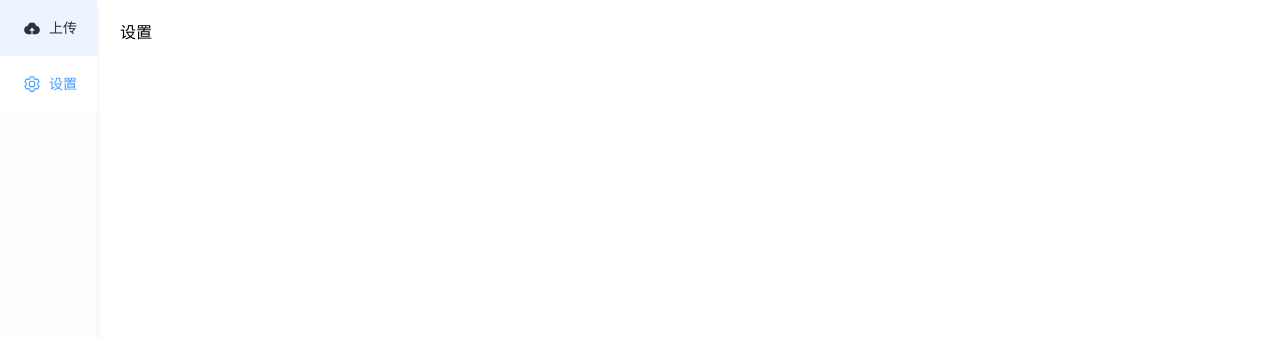
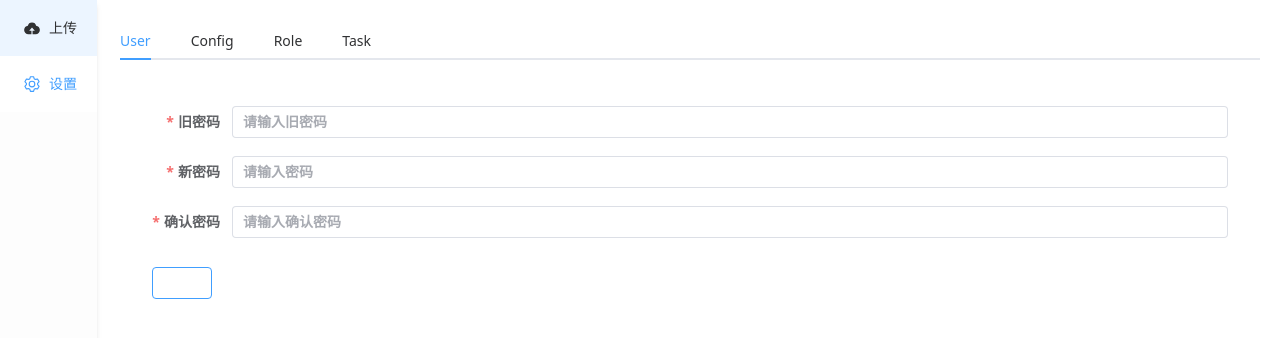
Before and after one commit to fadeawaylove/easy-picture, a Vue app: page /#/ in a window 1280 px wide. Both pictures are taken after a click on the item "设置". Shown: the top 338 px of the page. Built offline with nearby package versions, Linux system fonts and the light colour scheme.

Commit message:
feat:gitlab设置 01

```diff
--- a/electron/main/index.ts
+++ b/electron/main/index.ts
@@ -42,9 +42,10 @@ const indexHtml = join(process.env.DIST, 'index.html')
 
 async function createWindow() {
   win = new BrowserWindow({
-    title: 'Main window',
+    title: 'Easy Picture',
+    width: 800,
+    height: 600,
     icon: join(process.env.PUBLIC, 'favicon.ico'),
-    autoHideMenuBar: true,
     webPreferences: {
       preload,
       // Warning: Enable nodeIntegration and disable contextIsolation is not secure in production
@@ -54,12 +55,12 @@ async function createWindow() {
       contextIsolation: false,
     },
   })
-
   if (process.env.VITE_DEV_SERVER_URL) { // electron-vite-vue#298
     win.loadURL(url)
     // Open devTool if the app is not packaged
     win.webContents.openDevTools()
   } else {
+    win.setMenu(null)
     win.loadFile(indexHtml)
   }
 
--- /dev/null
+++ b/src/components/CommonForm.vue
@@ -0,0 +1,56 @@
+<template>
+    <div class="form">
+        <div class="body">
+            <slot></slot>
+        </div>
+        <div class="actions">
+            <el-button type="primary" :loading="loading" @click="submit">{{ confirmText }}</el-button>
+        </div>
+    </div>
+</template>
+
+
+<script setup>
+import { ref } from 'vue'
+
+
+const props = defineProps({
+    confirmText: {
+        type: String,
+        default: "提交"
+    }
+})
+
+const emit = defineEmits(['submit'])
+
+const submit = () => emit("submit")
+
+const loading = ref(false)
+const showLoading = () => loading.value = true
+const hideLoading = () => loading.value = false
+
+defineExpose({
+    showLoading,
+    hideLoading
+})
+
+</script>
+
+
+<style>
+.formDrawer {
+    width: 100%;
+    height: 100%;
+    position: relative;
+    @apply flex flex-col;
+}
+
+.formDrawer .body {
+    overflow-y: auto;
+}
+
+.formDrawer .actions {
+    height: 50px;
+    @apply mt-auto flex items-center;
+}
+</style>
--- a/src/components/SideMenu.vue
+++ b/src/components/SideMenu.vue
@@ -15,7 +15,7 @@
 </template>
 
 
-<script setup>
+<script lang="ts" setup>
 import { ref, onMounted } from 'vue'
 import { useRouter, useRoute, onBeforeRouteUpdate } from 'vue-router'
 const router = useRouter()
@@ -35,7 +35,7 @@ const menus = [
     }
 ]
 
-const handleSelect = (e) => {
+const handleSelect = (e: string) => {
     router.push(e)
 }
 
--- a/src/pages/Settings.vue
+++ /dev/null
@@ -1,4 +0,0 @@
-<template>
-设置
-
-</template>
--- /dev/null
+++ b/src/pages/settings/Gitlab.vue
@@ -0,0 +1,62 @@
+<template>
+    <CommonForm ref="formFrameRef" @submit="onSubmit">
+        <el-form :model="form" :rules="rules" ref="formRef" label-width="80px">
+            <el-form-item prop="oldpassword" label="旧密码">
+                <el-input v-model="form.oldpassword" placeholder="请输入旧密码">
+                </el-input>
+            </el-form-item>
+
+            <el-form-item prop="password" label="新密码">
+                <el-input type="password" v-model="form.password" placeholder="请输入密码" show-password>
+                </el-input>
+            </el-form-item>
+
+            <el-form-item prop="repassword" label="确认密码">
+                <el-input type="password" v-model="form.repassword" placeholder="请输入确认密码" show-password>
+                </el-input>
+            </el-form-item>
+
+        </el-form>
+    </CommonForm>
+</template>
+
+
+<script setup lang="ts">
+import CommonForm from '~/components/CommonForm.vue'
+import { useRouter } from 'vue-router'
+import { ref, reactive } from 'vue'
+
+// 修改密码
+
+const form = reactive({
+    oldpassword: '',
+    password: '',
+    repassword: ''
+})
+
+const formRef = ref(null)
+const formFrameRef = ref(null)
+
+const rules = {
+    oldpassword: [
+        { required: true, message: '旧密码不能为空', trigger: 'blur' },
+    ],
+    password: [
+        { required: true, message: '新密码不能为空', trigger: 'blur' },
+    ],
+    repassword: [
+        { required: true, message: '确认密码不能为空', trigger: 'blur' },
+    ]
+}
+
+const onSubmit = () => {
+    formRef.value.validate((valid) => {
+            if (!valid) {
+                return false
+            }
+            formFrameRef.value.showLoading()
+
+            formFrameRef.value.hideLoading()
+        })
+    }
+</script>
--- /dev/null
+++ b/src/pages/settings/Settings.vue
@@ -0,0 +1,29 @@
+<template>
+  <el-tabs v-model="activeName" class="demo-tabs" @tab-click="handleClick">
+    <el-tab-pane label="User" name="first">
+      <Gitlab></Gitlab>
+    </el-tab-pane>
+    <el-tab-pane label="Config" name="second">Config</el-tab-pane>
+    <el-tab-pane label="Role" name="third">Role</el-tab-pane>
+    <el-tab-pane label="Task" name="fourth">Task</el-tab-pane>
+  </el-tabs>
+</template>
+<script lang="ts" setup>
+import Gitlab from './Gitlab.vue';
+import { ref } from 'vue'
+import type { TabsPaneContext } from 'element-plus'
+
+const activeName = ref('first')
+
+const handleClick = (tab: TabsPaneContext, event: Event) => {
+  console.log(tab, event)
+}
+</script>
+<style>
+.demo-tabs>.el-tabs__content {
+  padding: 32px;
+  color: #6b778c;
+  font-size: 32px;
+  font-weight: 600;
+}
+</style>
--- a/src/router/index.js
+++ b/src/router/index.ts
@@ -1,7 +1,7 @@
 
 import { createRouter, createWebHashHistory } from 'vue-router'
 import Home from '~/pages/Home.vue'
-import Settings from '~/pages/Settings.vue'
+import Settings from '~/pages/settings/Settings.vue'
 
 
 const routes = [
```
